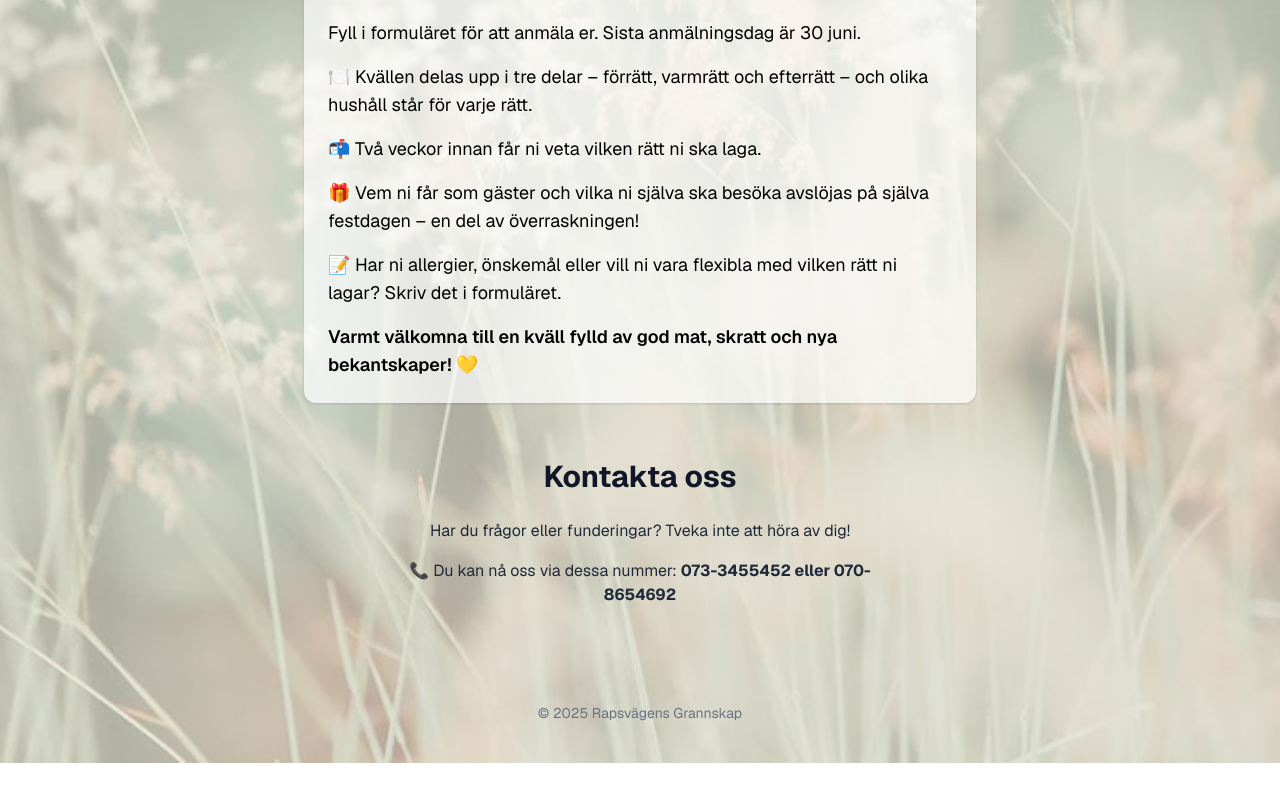
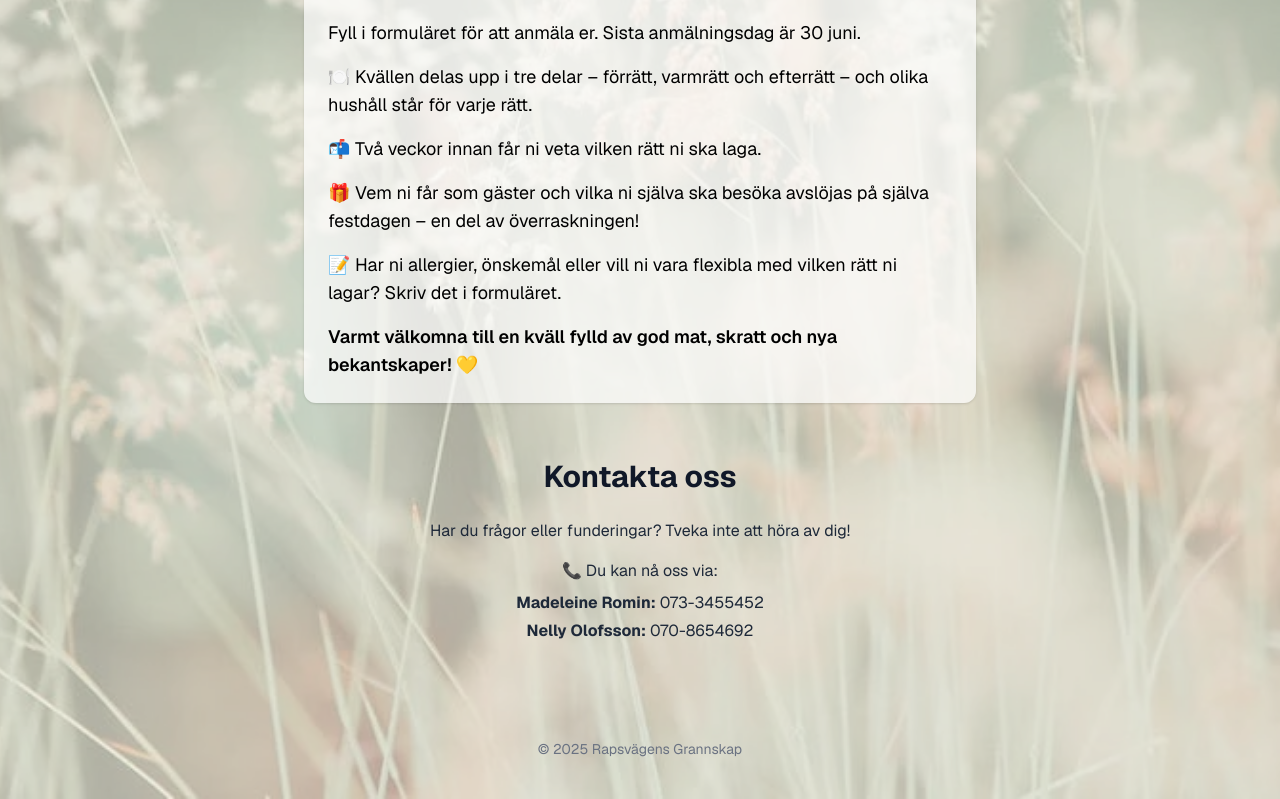
Before and after one commit to nellyolofsson/rapsvagen, a Next.js app in the folder rapsvagen/: page / in a window 1280 px wide. Shown: the part 631-1430 px from the top of the page. Before the commit the page ends 1394 px from the top, so only its background shows below. Built offline with nearby package versions, Linux system fonts and the light colour scheme.

Commit message:
fixed kontkat

```diff
--- a/rapsvagen/src/app/componetns/Contact.tsx
+++ b/rapsvagen/src/app/componetns/Contact.tsx
@@ -7,9 +7,14 @@ const Contact = () => {
             <p className="text-base text-gray-800 mb-4 text-center">
                 Har du frågor eller funderingar? Tveka inte att höra av dig!
             </p>
-            <p className="text-base text-gray-800 text-center">
-                📞 Du kan nå oss via dessa nummer: <strong>073-3455452 eller 070-8654692</strong>
-            </p>
+            <p className="text-base text-gray-800 text-center mb-2">
+  📞 Du kan nå oss via:
+</p>
+
+<div className="text-center space-y-1 text-gray-800">
+  <p><strong>Madeleine Romin:</strong> 073-3455452</p>
+  <p><strong>Nelly Olofsson:</strong> 070-8654692</p>
+</div>
         </div>
     );
 };
```
